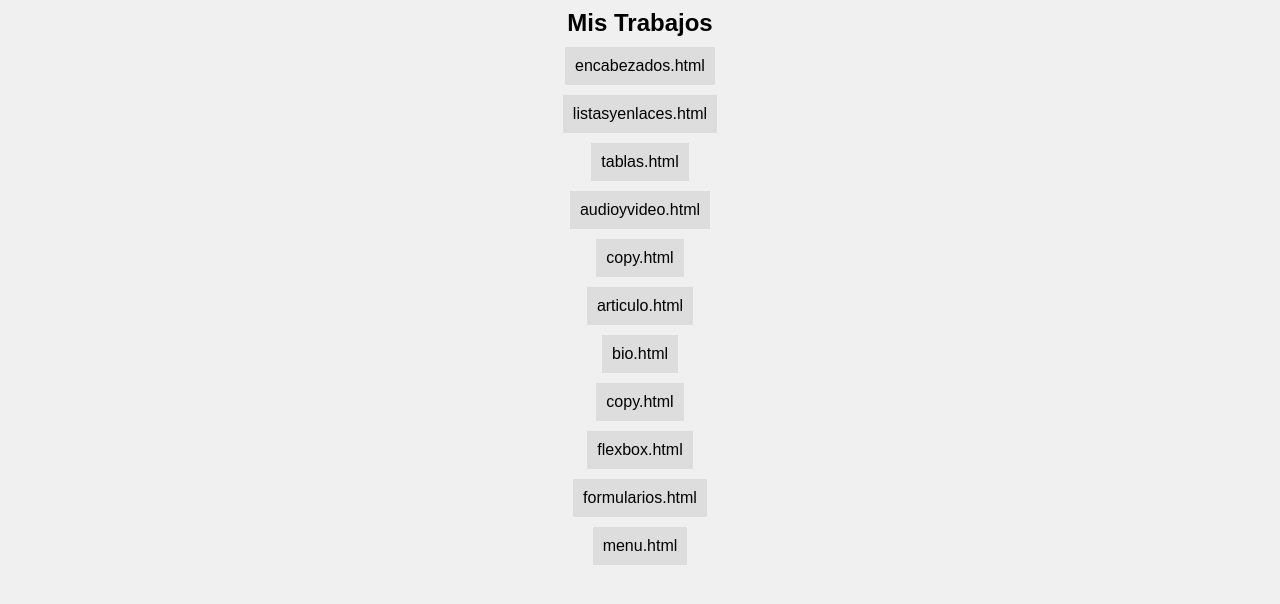
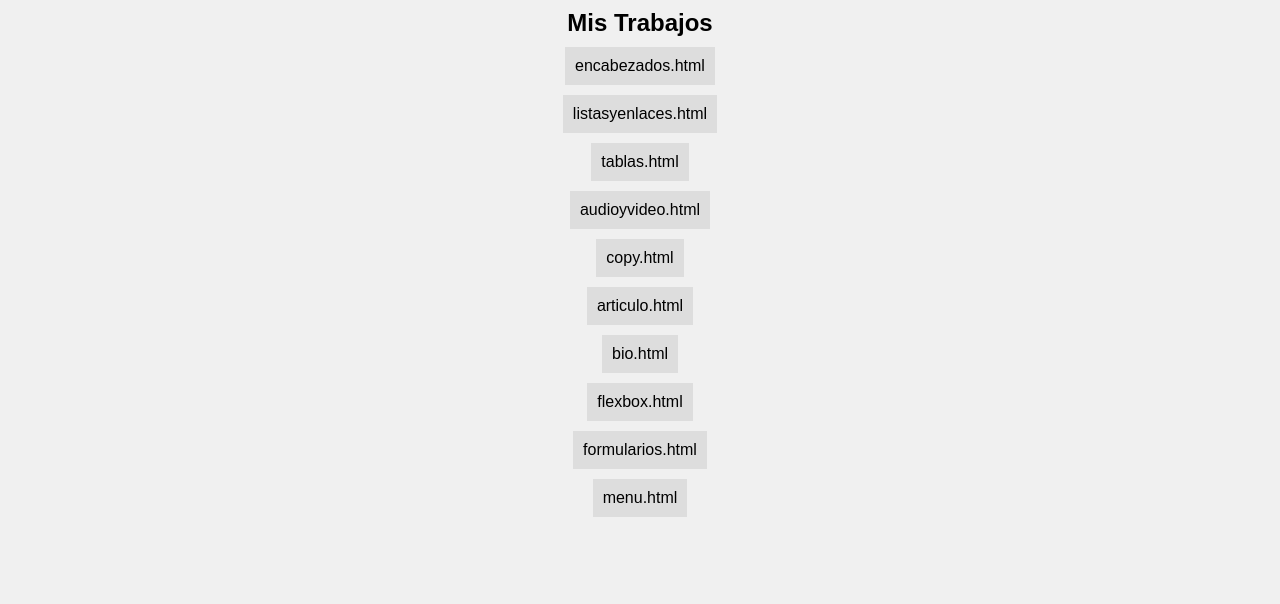
Before and after one commit to 02511040/practicas-rochin, a plain HTML site: page index.html in a window 1280 px wide. Shown: the part 64-668 px from the top of the page. Drawn offline with Linux system fonts and the light colour scheme.

Commit message:
Add files via upload

```diff
--- a/index.html
+++ b/index.html
@@ -25,7 +25,6 @@
                 <li><a href="u2/copy.html">copy.html</a></li>
                 <li><a href="u2/articulo.html">articulo.html</a></li>
                 <li><a href="u2/bio.html">bio.html</a></li>
-                <li><a href="u2/copy.html">copy.html</a></li>
                 <li><a href="u2/flexbox.html">flexbox.html</a></li>
                 <li><a href="u2/formularios.html">formularios.html</a></li>
                 <li><a href="u2/menu.html">menu.html</a></li>
@@ -33,6 +32,3 @@
             </ul>
         </section>
     </main>
-
-</body>
-</html>
```
